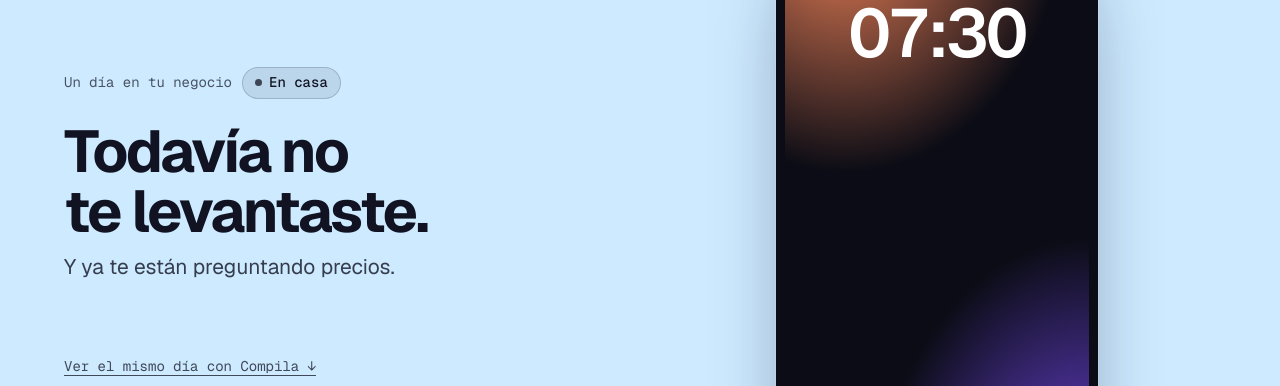
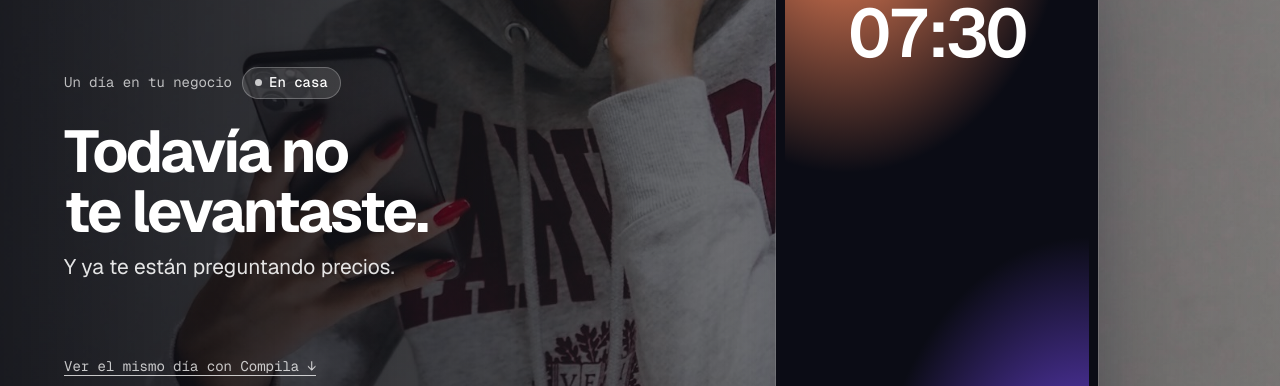
Before and after one commit to compilasoftware/compilasoftware.github.io, a plain HTML site: page index.html in a window 1280 px wide. Shown: the part 2045-2431 px from the top of the page. Drawn offline with nearby package versions, Linux system fonts and the light colour scheme; animation ran at ten frames a second.

Commit message:
Un día: foto real de fondo en cada momento, acorde a lo que muestra el celular
Co-Authored-By: Claude Opus 5.5 <noreply@anthropic.com>

```diff
--- a/index.html
+++ b/index.html
@@ -523,6 +523,18 @@ header{background:#090a0f;top:env(safe-area-inset-top,0px)}
   .lk-sb{font-size:11px}
   .lk-w{margin-top:12px;border-radius:14px}.lk-w div{padding:8px 4px}.lk-w b{font-size:17px}.lk-w small{font-size:9.5px}
 }
+
+/* ===== v12: fotos reales de fondo ===== */
+.dia{background:#0b0c15!important;color:#fff!important}
+.dia .dia-in{max-width:none;padding-left:max(24px,calc((100vw - 1152px) / 2));padding-right:max(24px,calc((100vw - 1152px) / 2))}
+.fotos{position:absolute;inset:0;overflow:hidden;z-index:0}
+.ft{position:absolute;inset:0;background-size:cover;background-position:center;opacity:0;transform:scale(1.07);transition:opacity .8s ease,transform 7s ease-out}
+.ft.on{opacity:1;transform:scale(1)}
+.fotos::after{content:"";position:absolute;inset:0;background:linear-gradient(90deg,rgba(8,9,16,.88) 0%,rgba(8,9,16,.62) 45%,rgba(8,9,16,.28) 100%)}
+.dtx,.dia .esc{position:relative;z-index:1}
+.dia .c p{opacity:.88}
+.dia .lugar{background:rgba(255,255,255,.12);border-color:rgba(255,255,255,.25)}
+@media (max-width:860px){.fotos::after{background:linear-gradient(180deg,rgba(8,9,16,.9) 0%,rgba(8,9,16,.62) 40%,rgba(8,9,16,.35) 100%)}}
 </style>
 </head>
 <body>
@@ -562,6 +574,7 @@ header{background:#090a0f;top:env(safe-area-inset-top,0px)}
 
 <section class="dia" id="dia" aria-label="Un día en tu negocio">
   <div class="dia-in">
+    <div class="fotos" aria-hidden="true"><div class="ft" data-n="0"></div><div class="ft" data-n="1"></div><div class="ft" data-n="2"></div><div class="ft" data-n="3"></div><div class="ft" data-n="4"></div><div class="ft" data-n="5"></div><div class="ft" data-n="6"></div><div class="ft" data-n="7"></div><div class="ft" data-n="8"></div></div>
     <div class="dtx">
       <div class="dk"><span>Un día en tu negocio</span><b class="lugar" id="lugar">En casa</b></div>
       <div class="tit" id="tit"></div>
@@ -749,12 +762,17 @@ const caps = [...tit.children], reloj = document.getElementById("reloj"), dia =
 const ICO = {wa: WA, tel: "✆", bk: "$", nota: "✎", bat2: "!", cp: "c"};
 const nota = n => `<div class="nt${n.big ? " big" : ""}"><span class="ic ${n.ic}">${ICO[n.ic]}</span><div><b>${n.t}<small>${n.tm}</small></b><span>${n.x}</span></div></div>`;
 const aMin = h => { const [a, b] = h.split(":").map(Number); return a * 60 + b; };
+const fts = [...document.querySelectorAll("#dia .ft")];
+// Las fotos se cargan recién cuando la sección está por aparecer
+new IntersectionObserver((es, o) => es.forEach(e => { if (!e.isIntersecting) return;
+  const cel = innerWidth < 861; fts.forEach(f => f.style.backgroundImage = `url(img/dia/m${f.dataset.n}${cel ? "-cel" : ""}.jpg)`); o.disconnect(); }), {rootMargin: "120% 0px"}).observe(dia);
 let actual = -1;
 function paso(i) {
   if (i === actual) return;
   const nuevo = i > actual, p = PASOS[i]; actual = i;
   caps.forEach((c, k) => c.classList.toggle("on", k === i));
-  lugar.textContent = p.l; dia.style.color = p.i; dia.style.backgroundColor = p.s;
+  lugar.textContent = p.l;
+  fts.forEach((f, k) => f.classList.toggle("on", k === i));
   lk.style.setProperty("--w1", p.w[0]); lk.style.setProperty("--w2", p.w[1]);
   batN.textContent = p.bat + "%"; batF.style.width = p.bat + "%"; batF.parentElement.parentElement.classList.toggle("baja", p.bat < 20);
   saltar.hidden = !!p.ok;
```
Also changed, not shown: img/dia/LEEME.txt (added), img/dia/m0-cel.jpg (added), img/dia/m0.jpg (added), img/dia/m1-cel.jpg (added), img/dia/m1.jpg (added), img/dia/m2-cel.jpg (added), img/dia/m2.jpg (added), img/dia/m3-cel.jpg (added), img/dia/m3.jpg (added), img/dia/m4-cel.jpg (added), img/dia/m4.jpg (added), img/dia/m5-cel.jpg (added), img/dia/m5.jpg (added), img/dia/m6-cel.jpg (added), 5 more files.
